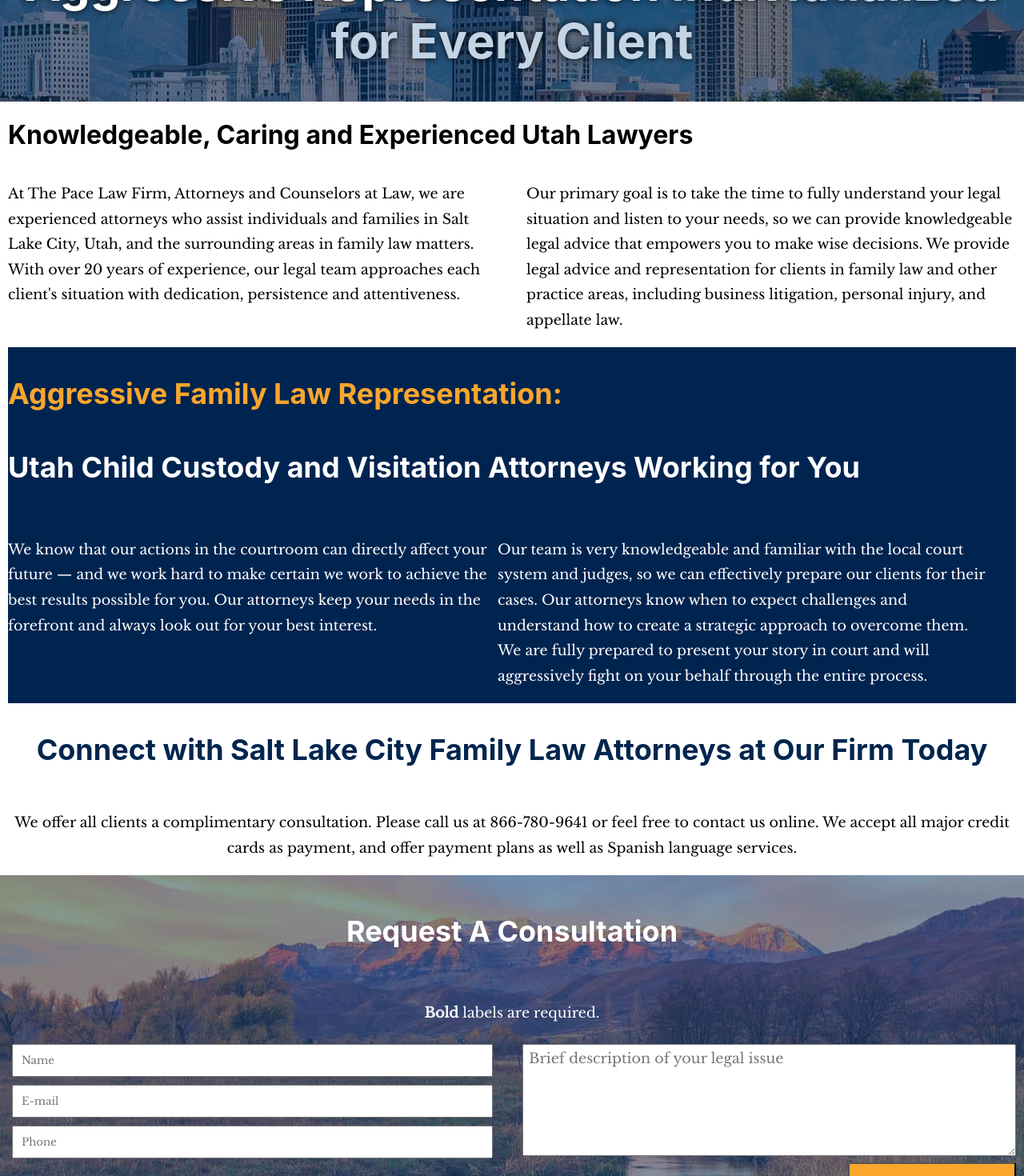
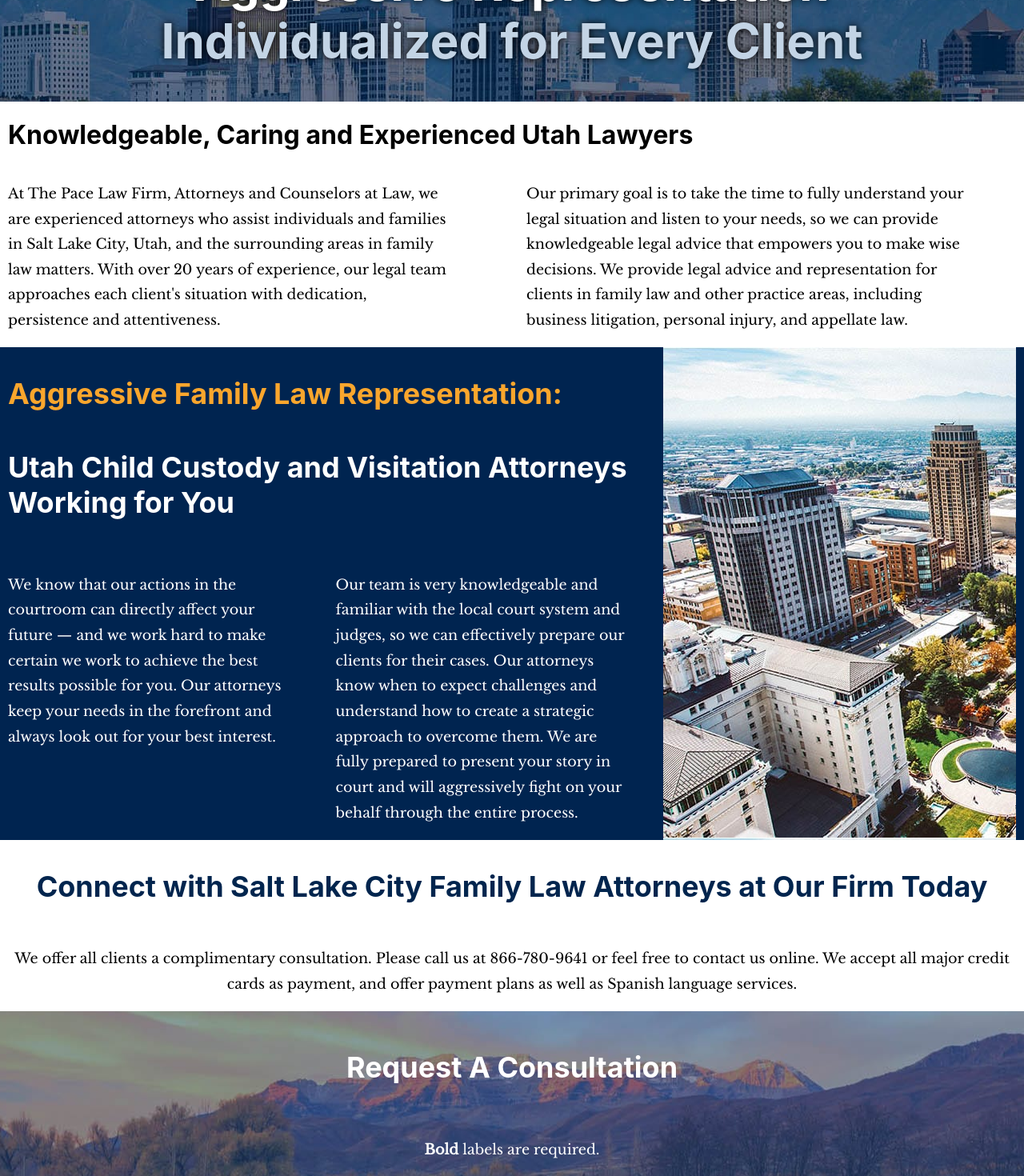
Before and after one commit to natepace/davidlawutahfe, a React (Create React App) app: page / in a window 1280 px wide. Shown: the part 260-1730 px from the top of the page at 80% size. Built offline with nearby package versions, Linux system fonts and the light colour scheme.

Commit message:
fixed styles in body

```diff
--- a/src/App.css
+++ b/src/App.css
@@ -44,6 +44,8 @@
   justify-content: space-evenly;
 
 }
+
+
 .head-nav{
   display:flex;
   align-items: center;
@@ -67,7 +69,7 @@
   display: flex;
   flex-direction: column;
   align-items: center;
-
+  margin-top: 40px;
   color:white;
 }
 .call-num{
@@ -81,23 +83,26 @@
   width:100%;
   display: flex;
   justify-content: center;
-  /* flex-direction: column; */
+  flex-direction: column;
 }
 .body-wrapper{
   width:1260px;
   display:flex;
   flex-direction: column;
+  justify-content: center;
 }
 .section-one-wrapper{
   display: flex;
-  flex-direction: column;
-  width: 1260px;
+  /* flex-direction: column; */
+  width: 100%;
   justify-content: center;
 
 }
 
 .section-one-peel{
+  display:flex;
   justify-content: center;
+  flex-direction: column;
   width:1260px;
 }
 .section-one-container{
@@ -107,11 +112,23 @@
 }
 .section-two-wrapper{
   display: flex;
-  flex-direction: column;
-  width: 1260px;
+  /* flex-direction: column; */
+  width: 100%;
   justify-content: center;
   background-color: #002450;
-
+}
+.section-two-peel{
+  display:flex;
+  flex-direction: row;
+  justify-content: center;
+  width:1260px;
+}
+.section-two-topping-1{
+  width:65%;
+}
+.section-two-topping-2{
+  background-image: url('./assets/bg-second-image.jpg');
+  width:765px;
 }
 .section-two-wrapper h3{
   color:#faa62d;
@@ -124,19 +141,35 @@
 .section-two-wrapper p{
   color:white;
 }
-.section-two-peel{
-  justify-content: center;
-  width:1260px;
+
+
+/* .image-box{
+  background-image: url('./assets/bg-second-image.jpg');
+  width: 100%;
+} */
+.para0{
+width:90%;
 }
+.para1{
+  width:90%;
+}
+
+
 .section-two-content{
   display:flex;
 }
 .section-three-wrapper{
   display: flex;
-  flex-direction: column;
-  width: 1260px;
+  /* flex-direction: column; */
+  width: 100%;
   justify-content: center;
 
+}
+.section-three-peel{
+  display:flex;
+  flex-direction: column;
+  justify-content: center;
+  width:1260px;
 }
 
 .first-par{
@@ -149,6 +182,7 @@
 .section-three-wrapper{
   text-align: center;
 }
+
 
 .section-three-wrapper h3{
   color:#01254e;
@@ -234,8 +268,9 @@
 
 .req-form-half-two button:hover{
   background-color: white;
-  color:blue;
+  color:navy;
   cursor: pointer;
+  border-style: inset;
 }
 
 
--- a/src/components/BodyZero.js
+++ b/src/components/BodyZero.js
@@ -2,7 +2,7 @@
 export const BodyZero = () => {
     return (
         <div className="interchanging-body">
-            <div className="body-wrapper">
+            {/* <div className="body-wrapper"> */}
             <div className="section-one-wrapper">
                 <div className="section-one-peel">
                     <h1 className="section-one-title">Knowledgeable, Caring and Experienced Utah Lawyers</h1>
@@ -22,9 +22,11 @@
                     </div>
                 </div>
             </div>
+            {/* </div> */}
+
             <div className="section-two-wrapper">
                 <div className="section-two-peel">
-
+                    <div className="section-two-topping-1">
                         <h3>Aggressive Family Law Representation:</h3>
                         <h4>Utah Child Custody and Visitation Attorneys Working for You</h4>
                         <div className="section-two-content">
@@ -40,8 +42,14 @@
                             </div>
                         </div>
                     </div>
+                    <div className="section-two-topping-2">
+
                     </div>
+                </div>
+            </div>
+
             <div className="section-three-wrapper">
+                <div className="section-three-peel">
                     <div className="section-three-content">
                         <h3>Connect with Salt Lake City Family Law Attorneys at Our Firm Today</h3>
                     </div>
@@ -53,6 +61,8 @@
                 </div>
 
             </div>
+            {/* </div> */}
+
 
         </div>
 
--- a/src/components/Header.js
+++ b/src/components/Header.js
@@ -36,7 +36,7 @@
                     </div>
                 </div>
                 <div className="tagline">
-                    <h1>Aggressive Representation
+                    <h1>Aggressive Representation <br />
                         <span> Individualized for Every Client</span>
                     </h1>
                 </div>
```
Also changed, not shown: src/assets/bg-second-image.jpg (added). Lines whose indentation alone changed are shown as unchanged.
